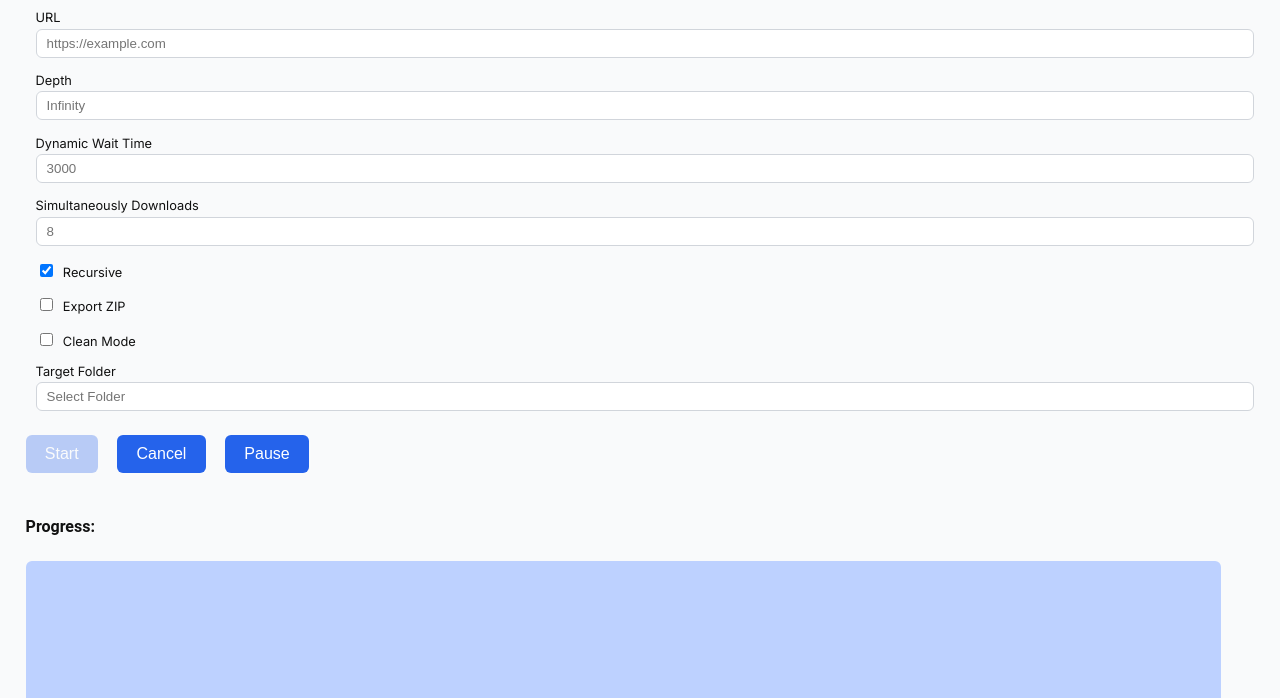
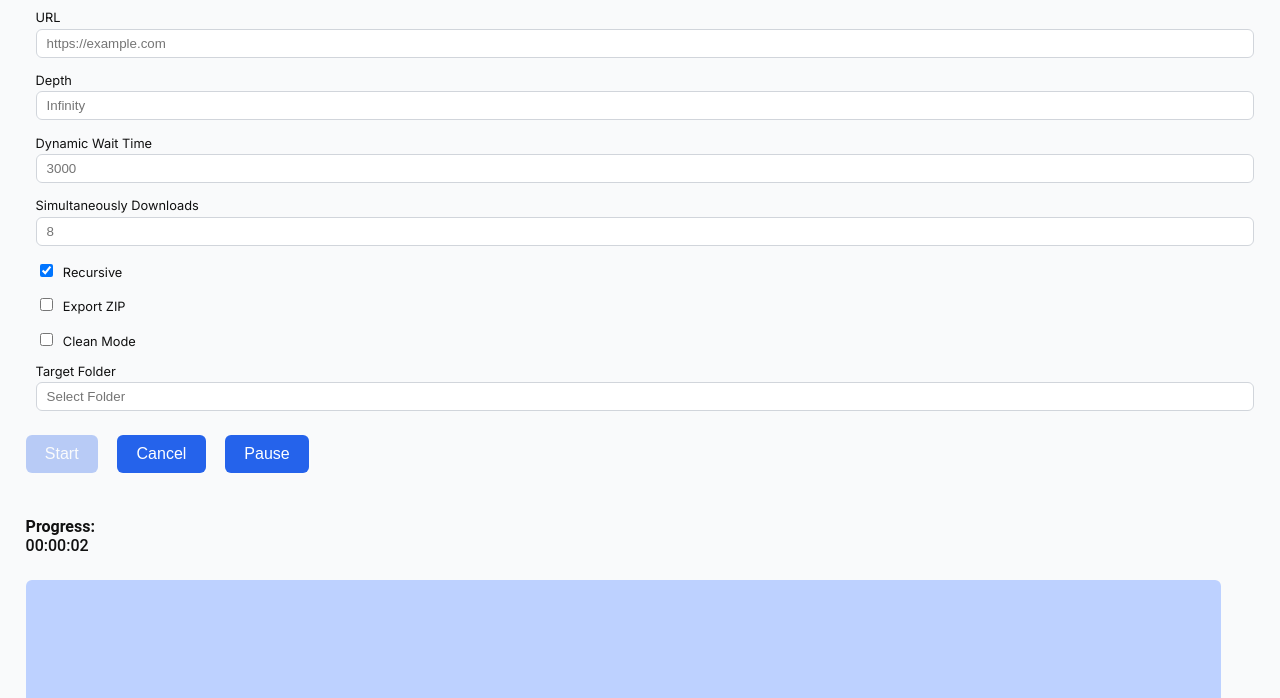
Before and after one commit to ManuelPeh76/Website-Downloader, an Electron app: page gui.html in a window 1280 px wide. Both pictures are taken after a click on the button "Start". Shown: the part 102-800 px from the top of the page. Drawn offline with Linux system fonts and the light colour scheme; no server answers.

Commit message:
Add files via upload

```diff
--- a/gui.html
+++ b/gui.html
@@ -182,14 +182,19 @@
         margin-top: 1em;
       }
 
-      #progressContainer {
+      #progress-container {
         margin-top: 2em;
         font-family: Fira Code, Roboto, monospace;
         font-size: 16px;
         font-weight: 500;
       }
 
-      #progressText {
+      #progress-time {
+        margin-top: 0.5em;
+        padding-right: 20px;
+      }
+
+      #progress-text {
         margin-top: 0.5em;
       }
 
@@ -272,9 +277,9 @@
   <button id="start">Start</button>
   <button id="abort" disabled>Cancel</button>
   <button id="pause" disabled>Pause</button>
-  <div id="progressContainer" style="margin-top: 20px;">
+  <div id="progress-container" style="margin-top: 20px;">
     <strong>Progress:</strong>
-    <div id="progressText">No data...</div>
+    <div><span id="progress-time"></span><span id="progress-text">No data...</span></div>
   </div>
   <div id="log-container"><div id="log"></div></div>
   <script src="renderer.js"></script>
--- a/renderer.js
+++ b/renderer.js
@@ -7,10 +7,12 @@
 */
 
 let isStarted = 0;
+let startTime, tempTime;
 let isActive = 0;
 let isInit = 0;
 let canLog = 0;
 let doScroll = true;
+let interval;
 
 const root = document.documentElement;
 const storedTheme = localStorage.theme;
@@ -25,16 +27,18 @@ const logMessage = msg => {
     isActive = 0,
     canLog = 0,
     resetButtons(),
+    window.clearInterval(interval),
     window.api.saveProgress(log.innerHTML)
   ) : msg.includes("a valid URL") && (
     isStarted = 0,
     isActive = 0,
     canLog = 0,
-    resetButtons()
+    resetButtons(),
+    window.clearInterval(interval)
   );
 };
 
-const progress = document.getElementById('progressText');
+const progress = document.getElementById('progress-text');
 const start = document.getElementById('start');
 const log = document.getElementById('log');
 const abort = document.getElementById('abort');
@@ -43,7 +47,14 @@ const inputs = [...document.getElementsByClassName("input")];
 const outdir = document.getElementById("outdir");
 const github = document.getElementById("github");
 const themeToggler = [...document.querySelectorAll(".theme-toggle")];
-
+const progressTime = document.getElementById("progress-time");
+const printTime = () => {
+  const now =  Date.now() - startTime;
+  const hours = String(parseInt(now / (1000 * 60 * 60), 10)).padStart(2, "0");
+  const mins = String(parseInt(now / (1000 * 60), 10)).padStart(2, "0");
+  const secs = String(parseInt((now / 1000) % 60, 10)).padStart(2, "0");
+  progressTime.innerHTML = `${hours}:${mins}:${secs}`;
+};
 const title = {
   url: "The web address of the site you want to download.\nMust start with 'http://' or 'https://'",
   depth: "The depth of links to consider.\nMin: 0, Default: Infinity",
@@ -109,8 +120,10 @@ start.addEventListener('click', async () => {
   const dwt = document.getElementById('dwt').value;
 
   setButtons();
-
-  log.innerHTML = url ? 'Starting download...<br>' : "";
+  startTime = Date.now();
+  progressTime.innerHTML = '00:00:00';
+  interval = window.setInterval(printTime, 1000);
+  url ? logMessage('*** Starting download ***<br>') : "";
   progress.innerHTML = "";
   canLog = 1;
   // Start Download
@@ -146,13 +159,14 @@ start.addEventListener('click', async () => {
 // Handle user initiated abort of download
 abort.addEventListener('click', () => {
   if (!isStarted) return;
+  window.clearInterval(interval);
   document.getElementById('paused')?.remove();
   log.innerHTML += '<font size="3"><b>*** Aborted by user ***</b></font><br>';
   resetButtons();
-  window.api.abortDownload();
   isStarted = 0;
   isActive = 0;
   canLog = 0;
+  window.api.abortDownload();
 });
 
 // Handle user initiated pause
@@ -162,8 +176,12 @@ pause.addEventListener('click', () => {
   if (pause.textContent === "Pause") {
     log.innerHTML += ("<span id='paused'>⏸️<b> Downloading paused...</b><br></span>");
     pause.textContent = "Resume";
+    window.clearInterval(interval);
+    tempTime = Date.now();
     return window.api.pauseDownload();
   }
+  startTime += Date.now() - tempTime;
+  interval = window.setInterval(printTime, 1000);
   document.getElementById('paused').remove();
   pause.innerText = "Pause";
   window.api.resumeDownload();
```
Also changed, not shown: download.js (+13 -14 lines).
